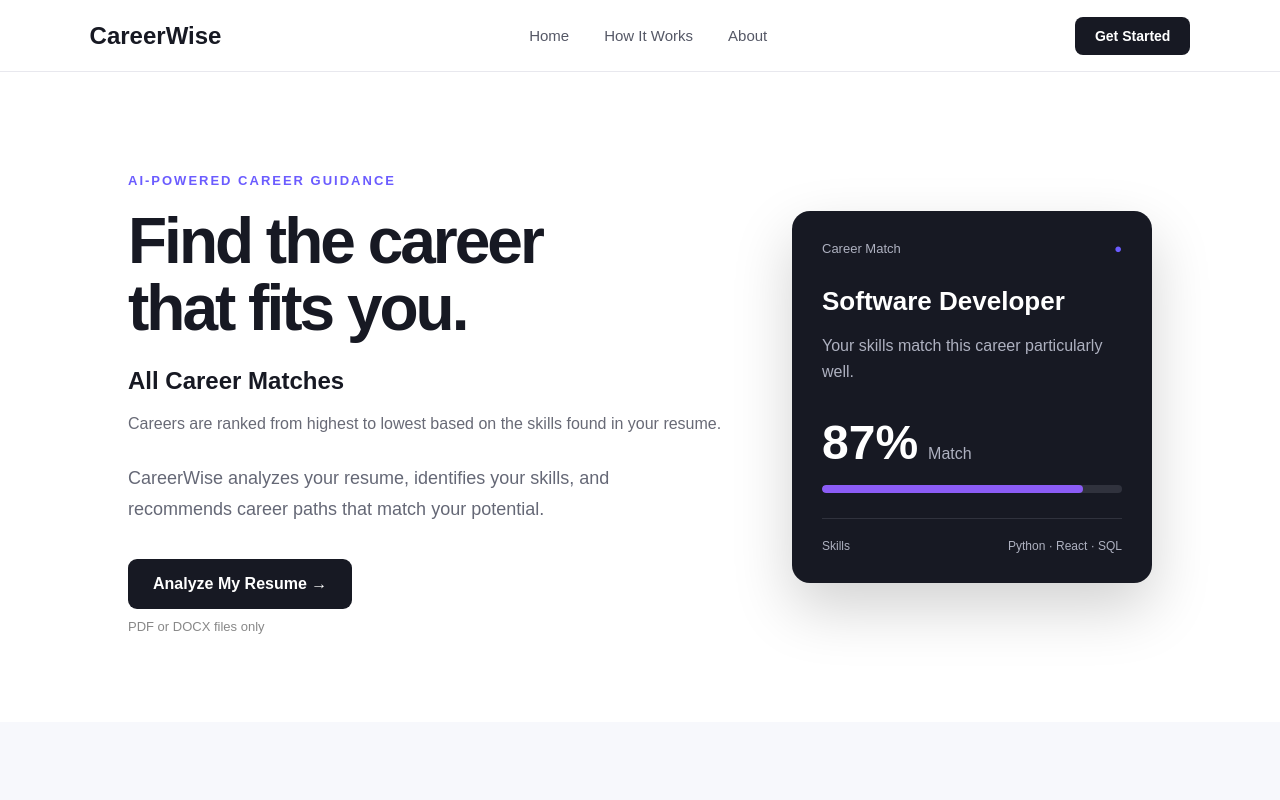
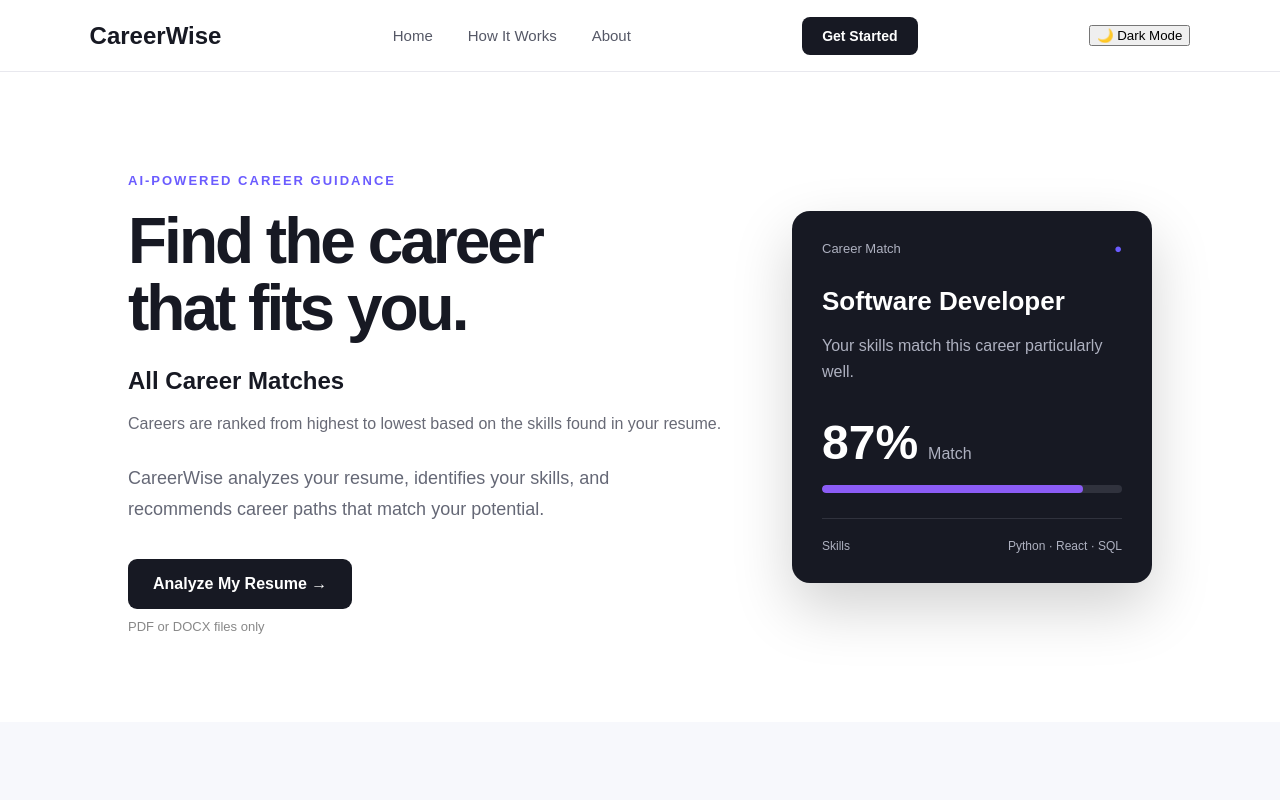
Before and after one commit to abhinavabhi809/careerwise, a React (Vite) app: page / in a window 1280 px wide. Shown: the top 800 px of the page. Built offline with nearby package versions, Linux system fonts and the light colour scheme.

Commit message:
dark mode

```diff
--- a/src/App.jsx
+++ b/src/App.jsx
@@ -11,6 +11,7 @@ function App() {
 
   const [careerRecommendations, setCareerRecommendations] =
     useState([]);
+  const [isDarkMode, setIsDarkMode] = useState(false);
 
   const compatibleCareers = careerRecommendations.filter(
   (career) => career.match_score > 0
@@ -110,8 +111,7 @@ const bestCareer = compatibleCareers[0];
 
   return (
 
-    <div className="app">
-
+<div className={`app ${isDarkMode ? "dark-mode" : ""}`}>
 
       {/* ======================================
           Navigation
@@ -147,7 +147,12 @@ const bestCareer = compatibleCareers[0];
         >
           Get Started
         </a>
-
+<button
+  className="theme-toggle"
+  onClick={() => setIsDarkMode(!isDarkMode)}
+>
+  {isDarkMode ? "☀ Light Mode" : "🌙 Dark Mode"}
+</button>
       </nav>
 
 
```
